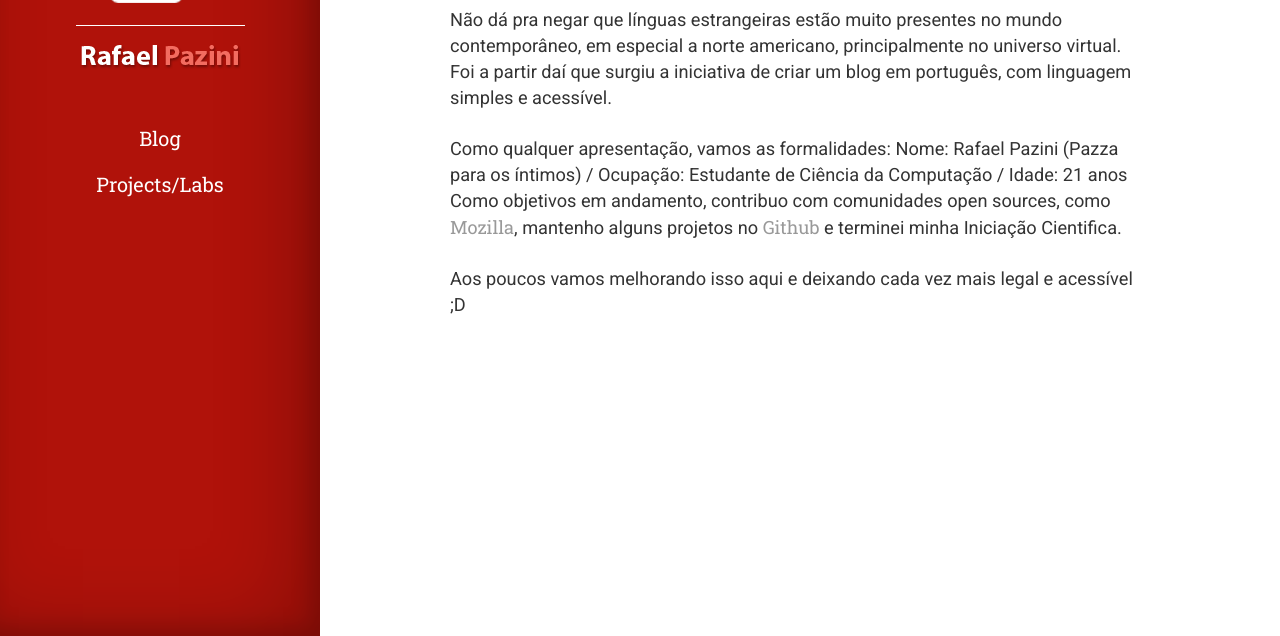
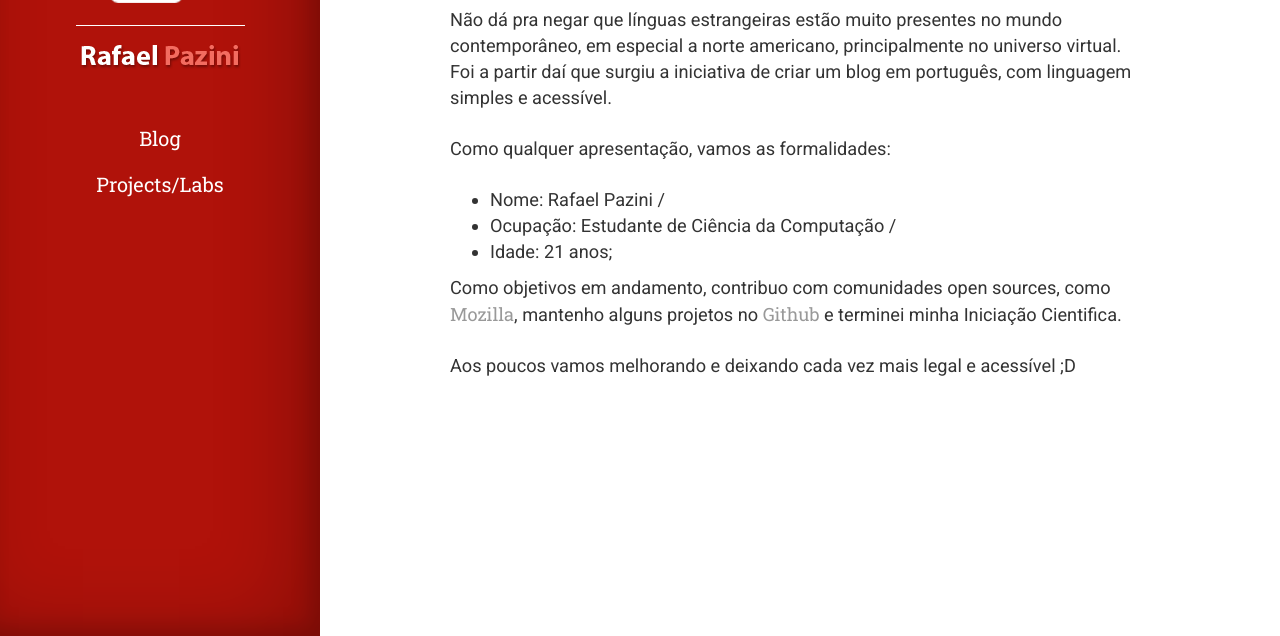
Before and after one commit to rflpazini/old-personal-rflpazini.com, a Jekyll site: the page built from index.md, in a window 1280 px wide, cut to the strip 264-900 px from the top of the page. Built offline with Jekyll 4.4.1, drawn with Linux system fonts in a browser that asks for light colours; nearby versions of some CDN libraries.

Commit message:
New layout
New layout to text in this page

```diff
--- a/index.md
+++ b/index.md
@@ -8,9 +8,14 @@ O universo das tecnologias é realmente fascinante, e é por isso que nós profi
 
 Não dá pra negar que línguas estrangeiras estão muito presentes no mundo contemporâneo, em especial a norte americano, principalmente no universo virtual. Foi a partir daí que surgiu a iniciativa de criar um blog em português, com linguagem simples e acessível.
 
-Como qualquer apresentação, vamos as formalidades: Nome: Rafael Pazini (Pazza para os íntimos) / Ocupação: Estudante de Ciência da Computação / Idade: 21 anos Como objetivos em andamento, contribuo com comunidades open sources, como [Mozilla][1], mantenho alguns projetos no [Github][2] e terminei minha Iniciação Cientifica.
+Como qualquer apresentação, vamos as formalidades:
+*   Nome: Rafael Pazini /
+*   Ocupação: Estudante de Ciência da Computação /
+*   Idade: 21 anos;
 
-Aos poucos vamos melhorando isso aqui e deixando cada vez mais legal e acessível ;D
+Como objetivos em andamento, contribuo com comunidades open sources, como [Mozilla][1], mantenho alguns projetos no [Github][2] e terminei minha Iniciação Cientifica.
+
+Aos poucos vamos melhorando e deixando cada vez mais legal e acessível ;D
 
 
 [1]: https://developer.mozilla.org/en-US/docs/MDN/Contribute "Mozilla Contribute"
```
